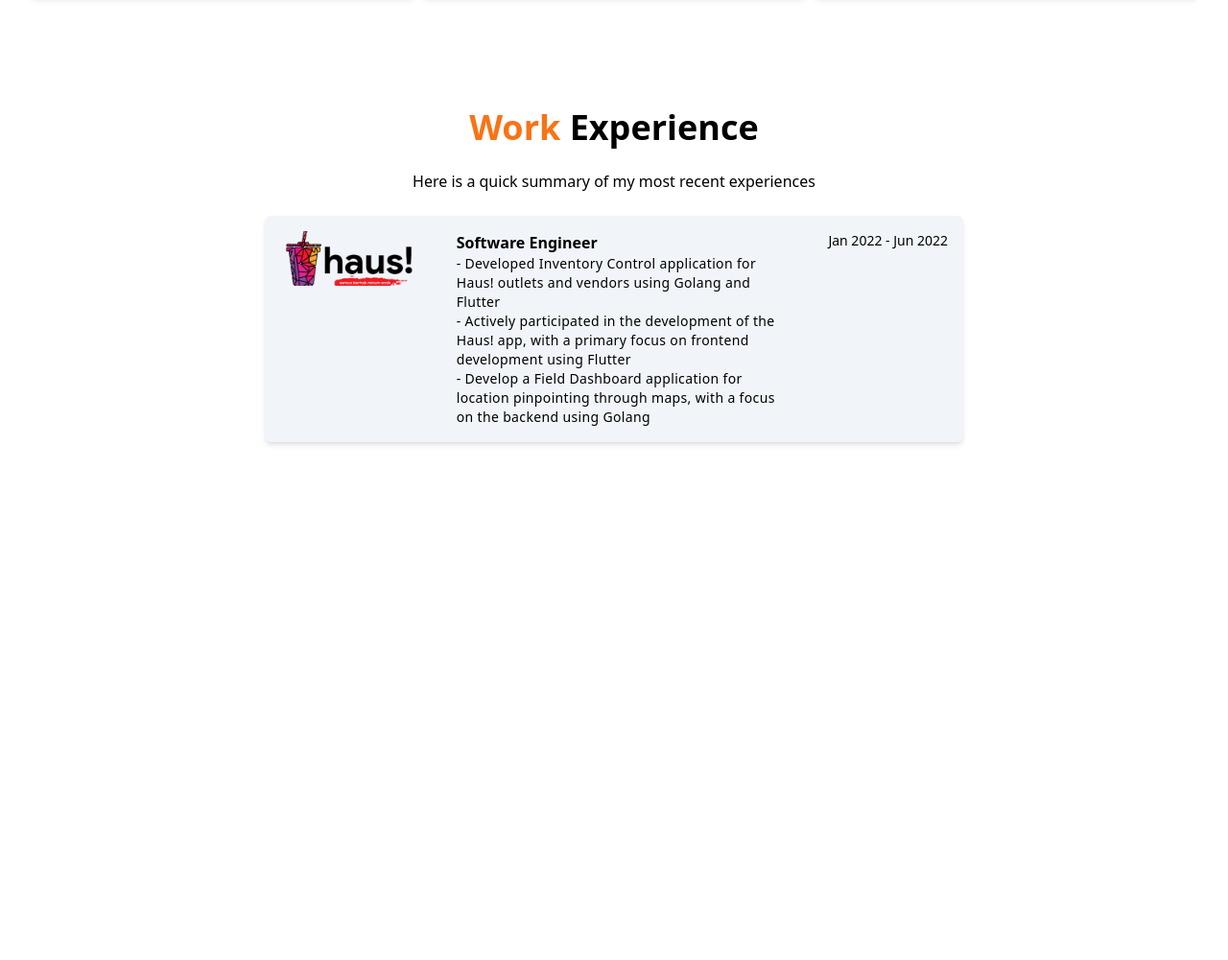
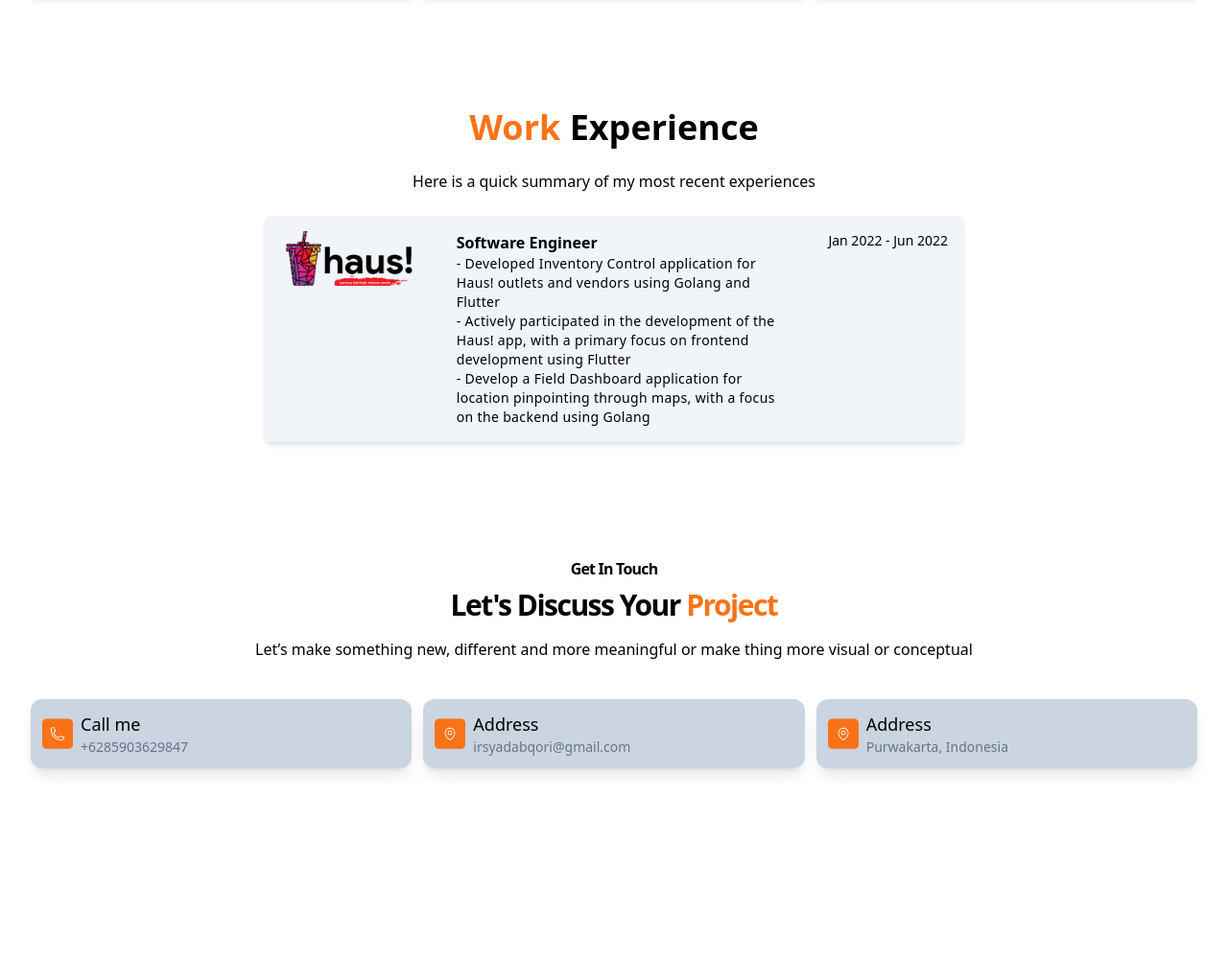
Before and after one commit to aleirsyad/my-portfolio, a website: page index.html in a window 1280 px wide. Shown: the part 2113-3114 px from the top of the page at 96% size. Before the commit the page ends 2758 px from the top, so only its background shows below. Drawn offline with nearby package versions, Linux system fonts and the light colour scheme.

Commit message:
WIP contact section

```diff
--- a/index.html
+++ b/index.html
@@ -454,7 +454,7 @@
     <!-- Portfolio Section End -->
 
     <!-- Work Experiences Section Start -->
-    <section id="work" class="pt-2 lg:pt-8 pb-36">
+    <section id="work" class="pt-2 lg:pt-8 pb-12">
       <div class="flex flex-wrap justify-center">
         <div class="w-full px-4">
           <h2 class="text-4xl font-bold text-primary mb-6 text-center">
@@ -496,8 +496,66 @@
         </div>
       </div>
     </section>
+    <!-- Work Experiences Section End -->
 
-    <!-- Work Experiences Section End -->
+    <!-- Form Contact Section Start -->
+    <section id="contact" class="pt-2 lg:pt-8 pb-36">
+      <div class="flex flex-wrap justify-center">
+        <div class="w-full px-4">
+          <h4 class="text-base font-semibold text-center tracking-tighter mb-2">
+            Get In Touch
+          </h4>
+          <h2
+            class="text-3xl font-bold text-black mb-4 text-center tracking-tighter"
+          >
+            Let's Discuss Your <span class="text-primary">Project</span>
+          </h2>
+          <h4 class="text-base font-normal text-center tracking-normal mb-2">
+            Let’s make something new, different and more meaningful or make
+            thing more visual or conceptual
+          </h4>
+          <div class="mt-6 w-full flex justify-between mb-10">
+            <div class="p-4 w-full overflow-hidden grid grid-cols-3 gap-3">
+              <div
+                class="p-3 bg-slate-300 rounded-xl shadow-lg flex items-center space-x-2"
+              >
+                <img
+                  class="h-8 w-8"
+                  src="public/img/call_logo.png"
+                  alt="ChitChat Logo"
+                />
+
+                <div>
+                  <div class="text-lg font-medium text-black">Call me</div>
+                  <p class="text-slate-500 text-sm">+6285903629847</p>
+                </div>
+              </div>
+              <div
+                class="p-3 bg-slate-300 rounded-xl shadow-lg flex items-center space-x-2"
+              >
+                <img class="h-8 w-8" src="public/img/loc_logo.png" alt="" />
+
+                <div>
+                  <div class="text-lg font-medium text-black">Address</div>
+                  <p class="text-slate-500 text-sm">irsyadabqori@gmail.com</p>
+                </div>
+              </div>
+              <div
+                class="p-3 bg-slate-300 rounded-xl shadow-lg flex items-center space-x-2"
+              >
+                <img class="h-8 w-8" src="public/img/loc_logo.png" alt="" />
+
+                <div>
+                  <div class="text-lg font-medium text-black">Address</div>
+                  <p class="text-slate-500 text-sm">Purwakarta, Indonesia</p>
+                </div>
+              </div>
+            </div>
+          </div>
+        </div>
+      </div>
+    </section>
+    <!-- Form Contact Section End -->
 
     <script src="src/js/script.js"></script>
     <script src="https://cdn.jsdelivr.net/npm/swiper@11/swiper-bundle.min.js"></script>
```
Also changed, not shown: public/img/call_logo.png (added), public/img/email_logo.png (added), public/img/loc_logo.png (added), src/output.css.
